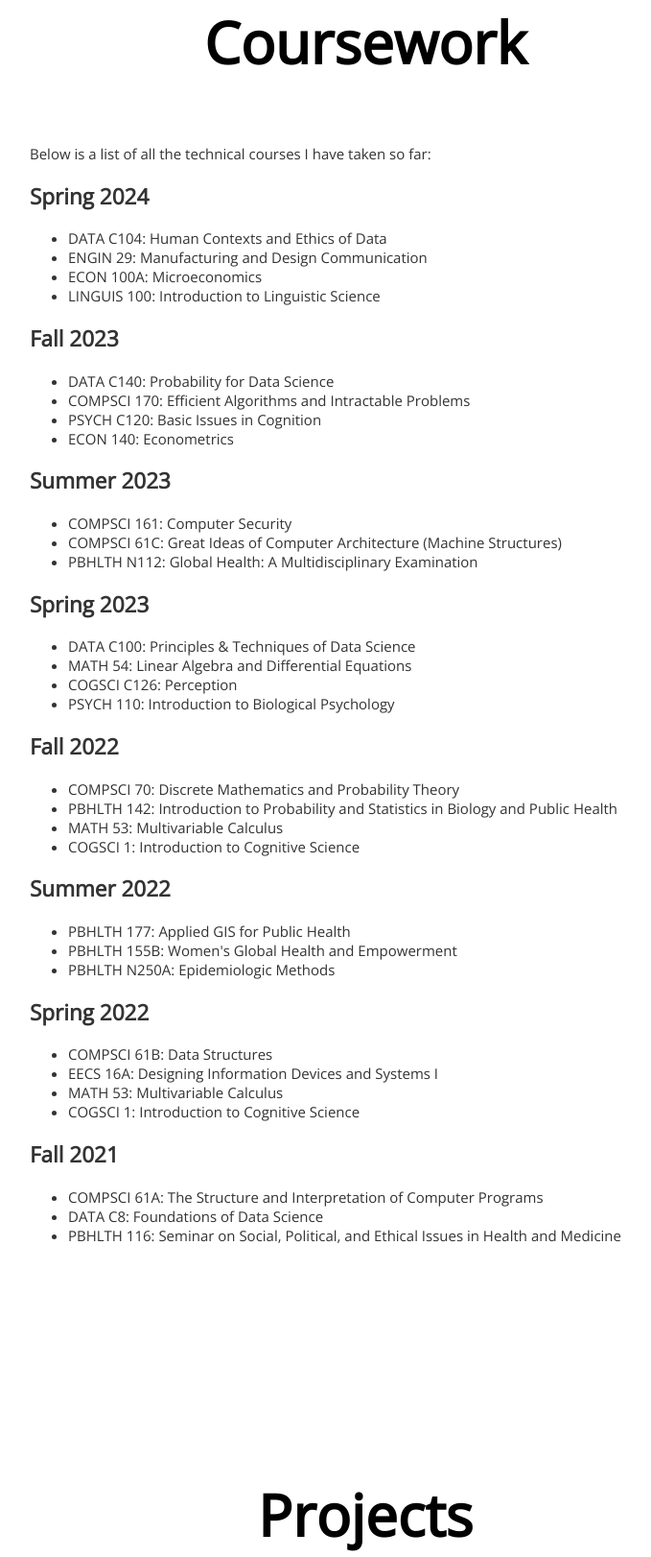
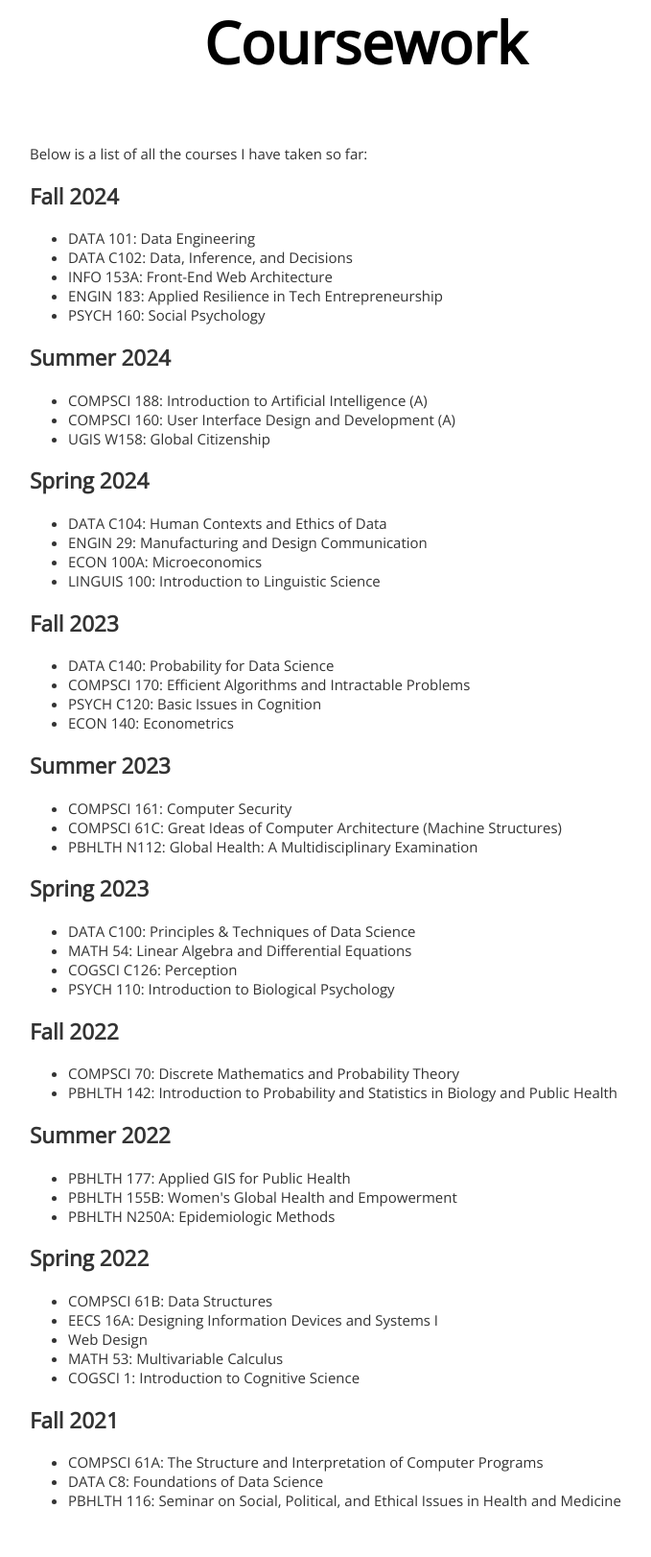
Before and after one commit to Lizsun03/Lizsun03.github.io, a website with bundled scripts: page index.html in a window 1280 px wide. Shown: the part 1701-3323 px from the top of the page at 96% size, without its empty margins (259-938 px from the left). Built offline with nearby package versions, Linux system fonts and the light colour scheme; files whose address does not match are found by name.

Commit message:
updated coursework section

```diff
--- a/assets/js/script.js
+++ b/assets/js/script.js
@@ -1,3 +1,5 @@
+import jump from 'jump.js'
+
 /* Width of each carousel image, in pixels */
 let carouselWidth = 500;
 
@@ -63,3 +65,15 @@ function checkControls() {
 		nextButton.classList.remove("hidden");
 	}
 }
+
+
+// passing a node
+
+const node = document.querySelector('.target')
+
+jump(node)
+
+// passing a CSS selector
+// the element referenced by the selector is determined using document.querySelector
+
+jump('.index.html#contactpage')
--- a/index.html
+++ b/index.html
@@ -122,7 +122,30 @@
             <div id="coursework">
                 <div id="course-container">
                     <div class="course-text">
-                        <p>Below is a list of all the technical courses I have taken so far:</p>
+                        <p>Below is a list of all the courses I have taken so far:</p>
+
+                        <h2>Fall 2024</h2>
+                        <ul>
+                            <li>DATA 101:
+                            Data Engineering</li>
+                            <li>DATA C102:
+                            Data, Inference, and Decisions</li>
+                            <li>INFO 153A:
+                            Front-End Web Architecture</li>
+                            <li>ENGIN 183:
+                            Applied Resilience in Tech Entrepreneurship</li>
+                            <li>PSYCH 160:
+                            Social Psychology</li>
+                        </ul>
+                        <h2>Summer 2024</h2>
+                        <ul>
+                            <li>COMPSCI 188:
+                            Introduction to Artificial Intelligence (A)</li>
+                            <li>COMPSCI 160:
+                            User Interface Design and Development (A)</li>
+                            <li>UGIS W158:
+                            Global Citizenship</li>
+                        </ul>
                         <h2>Spring 2024</h2>
                         <ul>
                             <li>DATA C104:
@@ -136,10 +159,20 @@
                         </ul>
                         <h2>Fall 2023</h2>
                         <ul>
-                            <li>DATA C140:
-                            Probability for Data Science</li>
-                            <li>COMPSCI 170:
-                            Efficient Algorithms and Intractable Problems</li>
+                            <li>
+                                <a href = "http://prob140.org/"
+                                style="font-size: 1em; font-family: 'Open Sans'; text-decoration:none;">
+                                DATA C140:
+                                Probability for Data Science
+                                </a>
+                            </li>
+                            <li>
+                                <a href = "https://cs170.org/"
+                                style="font-size: 1em; font-family: 'Open Sans'; text-decoration:none;">
+                                COMPSCI 170:
+                                Efficient Algorithms and Intractable Problems
+                                </a>
+                            </li>
                             <li>PSYCH C120:
                             Basic Issues in Cognition</li>
                             <li>ECON 140:
@@ -147,17 +180,32 @@
                         </ul>
                         <h2>Summer 2023</h2>
                         <ul>
-                            <li>COMPSCI 161:
-                            Computer Security</li>
-                            <li>COMPSCI 61C:
-                            Great Ideas of Computer Architecture (Machine Structures)</li>
+                            <li>
+                                <a href = "https://su23.cs161.org/"
+                                style="font-size: 1em; font-family: 'Open Sans'; text-decoration:none;">
+                                COMPSCI 161:
+                                Computer Security
+                                </a>
+                            </li>
+                            <li>
+                                <a href = "https://inst.eecs.berkeley.edu/~cs61c/su23/"
+                                style="font-size: 1em; font-family: 'Open Sans'; text-decoration:none;">
+                                COMPSCI 61C:
+                                Great Ideas of Computer Architecture (Machine Structures)
+                                </a>
+                            </li>
                             <li>PBHLTH N112:
                             Global Health: A Multidisciplinary Examination</li>
                         </ul>
                         <h2>Spring 2023</h2>
                         <ul>
-                            <li>DATA C100:
-                            Principles & Techniques of Data Science</li>
+                            <li>
+                                <a href = "https://ds100.org/sp23/"
+                                style="font-size: 1em; font-family: 'Open Sans'; text-decoration:none;">
+                                DATA C100:
+                                Principles & Techniques of Data Science
+                                </a>
+                            </li>
                             <li>MATH 54:
                             Linear Algebra and Differential Equations</li>
                             <li>COGSCI C126:
@@ -167,14 +215,20 @@
                         </ul>
                         <h2>Fall 2022</h2>
                         <ul>
-                            <li>COMPSCI 70:
-                            Discrete Mathematics and Probability Theory</li>
-                            <li>PBHLTH 142:
-                            Introduction to Probability and Statistics in Biology and Public Health</li>
-                            <li>MATH 53:
-                                Multivariable Calculus</li>
-                            <li>COGSCI 1:
-                                Introduction to Cognitive Science</li>
+                            <li>
+                                <a href = "https://fa22.eecs70.org/"
+                                style="font-size: 1em; font-family: 'Open Sans'; text-decoration:none;">
+                                COMPSCI 70:
+                                Discrete Mathematics and Probability Theory
+                                </a>
+                            </li>
+                            <li>
+                                <a href = "https://github.com/ph142-ucb"
+                                style="font-size: 1em; font-family: 'Open Sans'; text-decoration:none;">
+                                PBHLTH 142:
+                                Introduction to Probability and Statistics in Biology and Public Health
+                                </a>
+                            </li>
                         </ul>
                         <h2>Summer 2022</h2>
                         <ul>
@@ -188,10 +242,26 @@
 
                         <h2>Spring 2022</h2>
                         <ul>
-                            <li>COMPSCI 61B:
-                            Data Structures</li>
-                            <li>EECS 16A:
-                            Designing Information Devices and Systems I</li>
+                            <li>
+                                <a href = "https://inst.eecs.berkeley.edu/~cs61b/sp22/"
+                                style="font-size: 1em; font-family: 'Open Sans'; text-decoration:none;">
+                                COMPSCI 61B:
+                                Data Structures
+                                </a>
+                            </li>
+                            <li>
+                                <a href = "https://inst.eecs.berkeley.edu/~eecs16a/sp22/"
+                                style="font-size: 1em; font-family: 'Open Sans'; text-decoration:none;">
+                                EECS 16A:
+                                Designing Information Devices and Systems I
+                                </a>
+                            </li>
+                            <li>
+                                <a href = "https://webdesigndecal.github.io/"
+                                style="font-size: 1em; font-family: 'Open Sans'; text-decoration:none;">
+                                Web Design
+                                </a>
+                            </li>
                             <li>MATH 53:
                             Multivariable Calculus</li>
                             <li>COGSCI 1:
@@ -200,10 +270,19 @@
 
                         <h2>Fall 2021</h2>
                         <ul>
-                            <li>COMPSCI 61A:
-                                The Structure and Interpretation of Computer Programs</li>
-                            <li>DATA C8:
-                                Foundations of Data Science </li>
+                            <li>
+                                <a href = "https://inst.eecs.berkeley.edu/~cs61a/fa21/"
+                                style="font-size: 1em; font-family: 'Open Sans'; text-decoration:none;">
+                                    COMPSCI 61A:
+                                    The Structure and Interpretation of Computer Programs </a>
+                            </li>
+                            <li>
+                                <a href = "https://www.data8.org/fa21/"
+                                style="font-size: 1em; font-family: 'Open Sans'; text-decoration:none;">
+                                    DATA C8:
+                                    Foundations of Data Science
+                                </a>
+                            </li>
                             <li>PBHLTH 116:
                             Seminar on Social, Political, and Ethical Issues in Health and Medicine</li>
                         </ul>
@@ -387,9 +466,8 @@
                             <li>Created RESTful API calls using HL7/FHIR resources on a Postman environment and gained proficiency in using a
                             FHIR-enabled sandbox for informatics.</li>
                         CCPHIT Informatics, Mapping & Analytics Virtual Series (https://arcg.is/1Oj0Hf0) July – Sep 2023
-
                         </ul>
-                        <h1>ArcGIS</h1>
+                        <!-- <h1>ArcGIS</h1> -->
                         <iframe src="https://storymaps.arcgis.com/stories/862a20ede91b4075a096f837f877cc1e" width="100%" height="500px" frameborder="0" allowfullscreen allow="geolocation"></iframe>
                     </div>
                 </div>
@@ -399,7 +477,6 @@
                         <a href="https://storymaps.arcgis.com/stories/862a20ede91b4075a096f837f877cc1e"
                             style="margin: auto; font-size: 1.5em; font-weight: bold; font-family: 'Open Sans', sans-serif; text-decoration:none;">
                             Applied GIS for Public Health</a>
-                        <h3>Cal Marginalized Genders in Gaming Game Jam </h3>
                         <h4>June – Aug 2023</h4>
                         <ul>
                             <li>Used the ESRI StoryMap Builder to create maps, perform spatial analysis like cluster or hot spot analysis, proximity
@@ -409,11 +486,12 @@
                             accessible bathrooms on UC Berkeley campus using the ESRI Field Maps App and Survey123 mobile-Apps.</li>
                             <li>Developed disease surveillance maps by creating dashboards and recreating the Johns Hopkins Covid-19 surveillance map.</li>
                         </ul>
-                        <h1>CCPHIT</h1>
+                        <!-- <h1>CCPHIT</h1> -->
+                        <!-- covid dashboard - https://cal.maps.arcgis.com/apps/dashboards/bac18bba38274114a5912ac6007f52a3 -->
+                        <!-- berk restroom map - https://cal.maps.arcgis.com/apps/mapviewer/index.html?webmap=59a18ede9d95494cbc532d52ffabb617 -->
                         <iframe src="https://storymaps.arcgis.com/stories/0c861665c8cc472ba06da18303e525af" width="100%" height="500px" frameborder="0" allowfullscreen allow="geolocation"></iframe>
                     </div>
                 </div>
-
             </div>
         </section>
 
--- /dev/null
+++ b/package.json
@@ -0,0 +1,5 @@
+{
+  "dependencies": {
+    "jump.js": "^1.0.2"
+  }
+}
```
Also changed, not shown: assets/css/style.css (+25 -0 lines), assets/style.css (+54 -3 lines), 1 other file.
